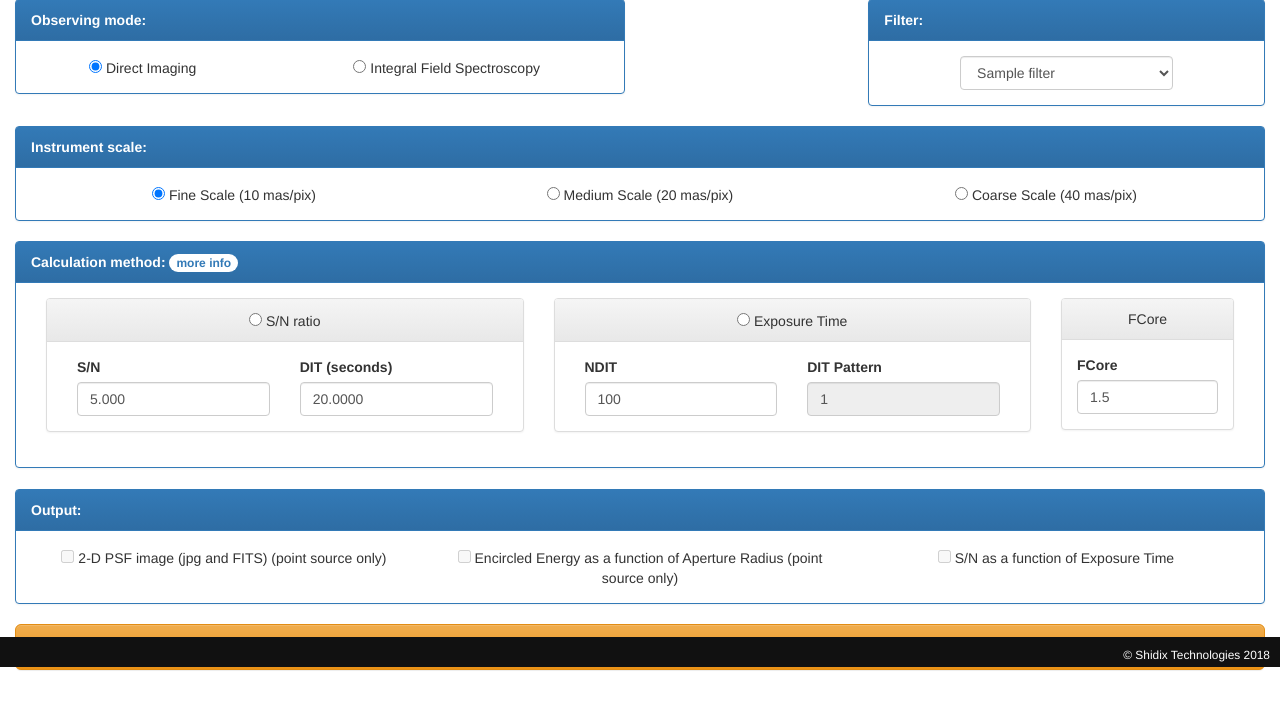
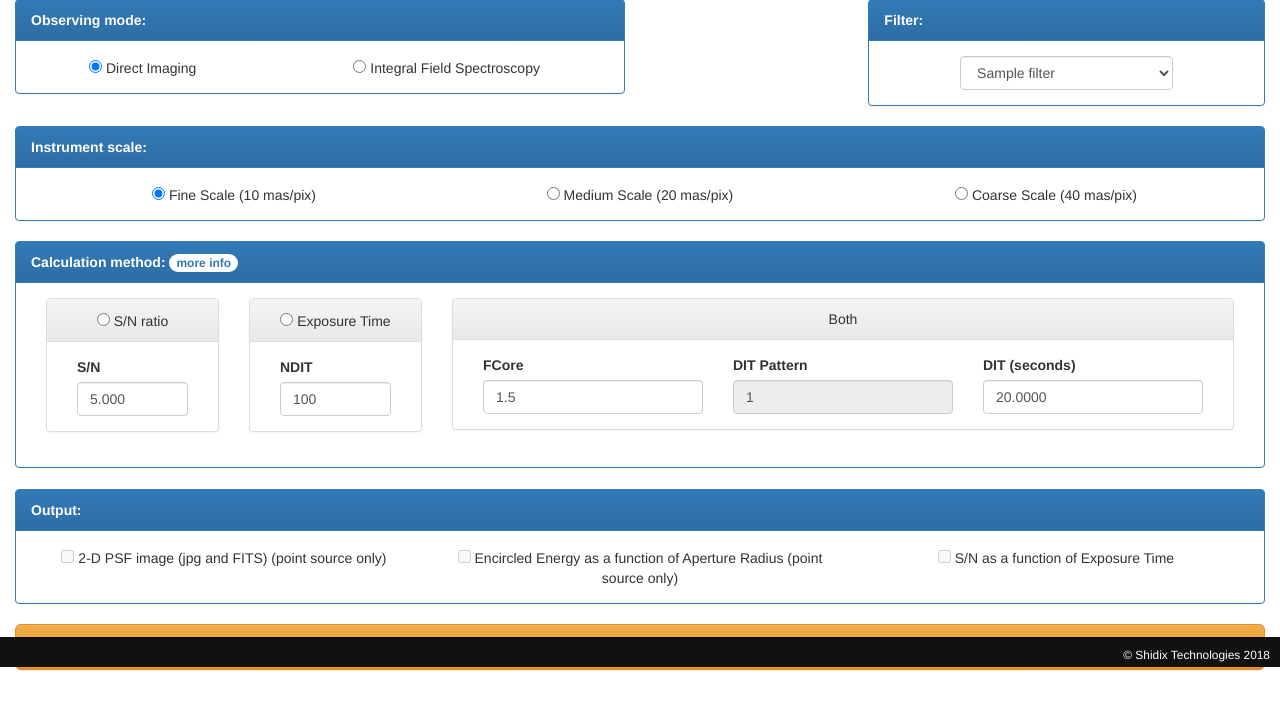
Before and after one commit to anyaterme/frida, a Django app: template frida/templates/index.html in a window 1280 px wide, after a click on "FRIDA configuration". Shown: the part 133-861 px from the top of the page. Run offline with Django 3.2, Linux system fonts and the light colour scheme; the template is opened without the code that fills it: most values are stand-ins (such as "Sample title", 1, 10 or a date in 2020); parts of the project's set-up code (start-up, migrations or seed data) failed here and were passed over; some libraries are stand-ins or nearby versions.

Commit message:
Dani. Change calculation method panel

```diff
--- a/frida/templates/params3.html
+++ b/frida/templates/params3.html
@@ -73,48 +73,48 @@
 				<strong>Calculation method:</strong> <a href="#" class="badge">more info</a>
 			</div>
 			<div class="panel-body">
-				<div class="col-xs-12 col-md-5">
+				<div class="col-xs-12 col-md-3 col-lg-2">
 					<div class="panel panel-default">
 						<div class="panel-heading text-center ">
 							<input class="" type="radio" name="type_results" value="SN_ratio"/> S/N ratio
 						</div>
 						<div class="panel-body">
-							<div class="col-xs-12 col-md-6 ">
+							<div class="col-xs-12 col-md-12 ">
 								<label for="signal_noise">S/N</label>
 								<input class="form-control" type="number" id="signal_noise" name="signal_noise" value="5.000" step="0.001"/>
-							</div>
-							<div class="col-xs-12 col-md-6">
-								<label for="DIT_exp" >DIT (seconds)</label>
-								<input class="form-control" type="number" name="DIT_exp" id="DIT_exp" value="20.0000" step="0.0001"/>
 							</div>
 						</div>
 					</div>
 				</div>
-				<div class="col-xs-12 col-md-5">
+				<div class="col-xs-12 col-md-3 col-lg-2">
 					<div class="panel panel-default">
 						<div class="panel-heading text-center ">
 							<input class="" type="radio" name="type_results" value="exposure_time"/> Exposure Time
 						</div>
 						<div class="panel-body">
-							<div class="col-xs-12 col-md-6">
+							<div class="col-xs-12 col-md-12">
 								<label for="N_exp"> NDIT </label>
 								<input class="form-control" type="number" name="N_exp" id="N_exp" value="100"/>
-							</div>
-							<div class="col-xs-12 col-md-6">
-								<label for="dit_pattern"> DIT Pattern </label>
-								<input class="form-control" type="number" name="dit_pattern" id="dit_pattern" value="1" disabled/>
 							</div>
 						</div>
 					</div>
 				</div>
-				<div class="col-xs-12 col-md-2 imaging_dependent">
+				<div class="col-xs-12 col-md-6 col-lg-8 imaging_dependent">
 					<div class="panel panel-default">
-						<div class="panel-heading text-center ">
-							FCore
-						</div>
+						<div class="panel-heading text-center ">Both </div>
 						<div class="panel-body">
-							<label for="fcore"> FCore </label>
-							<input class="form-control" type="number" name="fcore" id="fcore" value="1.5" step="0.01"/>
+							<div class="col-xs-12 col-md-4">
+								<label for="fcore"> FCore </label>
+								<input class="form-control" type="number" name="fcore" id="fcore" value="1.5" step="0.01"/>
+							</div>
+							<div class="col-xs-12 col-md-4">
+								<label for="dit_pattern"> DIT Pattern </label>
+								<input class="form-control" type="number" name="dit_pattern" id="dit_pattern" value="1" disabled/>
+							</div>
+							<div class="col-xs-12 col-md-4">
+								<label for="DIT_exp" >DIT (seconds)</label>
+								<input class="form-control" type="number" name="DIT_exp" id="DIT_exp" value="20.0000" step="0.0001"/>
+							</div>
 						</div>
 					</div>
 				</div>
```
